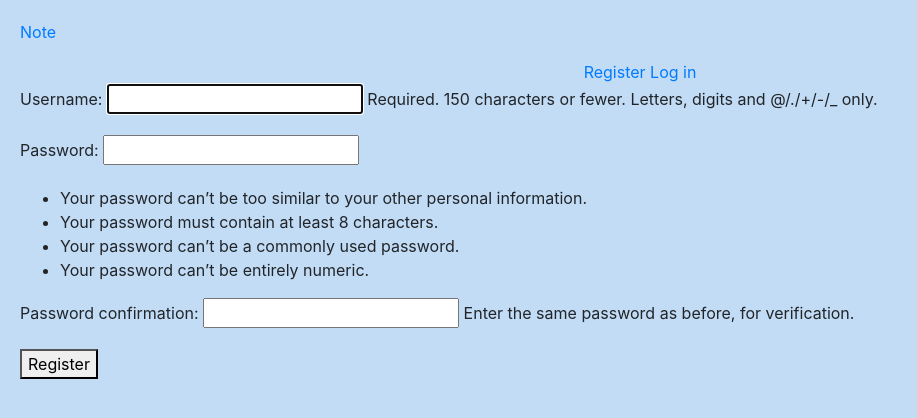
After one commit to Greennsikak/Django-Note-App, a Django app: page /users/register/ in a window 1280 px wide. The commit adds this page. Shown: the top 418 px of the page, without its empty margins (0-917 px from the left). Run offline with Django 3.2, Linux system fonts and the light colour scheme; some libraries are stand-ins or nearby versions.

Commit message:
Login & Registration Page Added

```diff
--- a/note/models.py
+++ b/note/models.py
@@ -1,10 +1,11 @@
 from django.db import models
-
+from django.contrib.auth.models import User
 # Create your models here.
 
 class Topic(models.Model):
     topic = models.CharField(max_length=200, unique=True)
     date_added = models.DateTimeField(auto_now_add=True)
+    owner = models.ForeignKey(User, on_delete=models.CASCADE)
 
     def __str__(self):
         """Return a string representation of the model"""
--- a/note/templates/Note/base.html
+++ b/note/templates/Note/base.html
@@ -12,19 +12,25 @@
             background-color: rgb(194, 220, 245);
             margin: 20px;
         }
+        .welcomeMessage {
+            text-align: center;
+        }
     </style>
 </head>
 <body>
     <p>
         <a href="{% url 'Note:topic' %}">Note</a>
-        {% if user.is_authenticated %}
-            Hello, {{ user.username }}
-            <a href="{% url 'users:logout' %}">Log out</a>
-        {% else %}
-            <a href="{% url 'users:login' %}">Log in</a>
-        {% endif %}
     </p>
 
+    <div class="welcomeMessage">
+        {% if user.is_authenticated %}
+        <h4>Hello {{ user.username }}</h4>
+            <a onclick="return confirm('Are you sure you want to log out?')" href="{% url 'users:logout' %}">Log out</a>
+    {% else %}
+        <a href="{% url 'users:register' %}">Register</a>
+        <a href="{% url 'users:login' %}">Log in</a>
+    {% endif %}
+    </div>
 
     {% block content %}{% endblock %}
     {% block topics %}{% endblock %}
--- a/note_app/settings.py
+++ b/note_app/settings.py
@@ -24,7 +24,7 @@ BASE_DIR = os.path.dirname(os.path.dirname(os.path.abspath(__file__)))
 SECRET_KEY = 'uqpn(rz1l71@1r9798$!++_ihca)zxqxanm7$5oagzo2f9r%=2'
 
 # SECURITY WARNING: don't run with debug turned on in production!
-DEBUG = False
+DEBUG = True
 
 ALLOWED_HOSTS = []
 
@@ -121,6 +121,7 @@ USE_TZ = True
 # https://docs.djangoproject.com/en/3.0/howto/static-files/
 
 STATIC_URL = '/static/'
+LOGIN_URL = 'users:login'
 
 # Heroku settings.
 import django_heroku
--- a/note_app/urls.py
+++ b/note_app/urls.py
@@ -18,6 +18,7 @@ from django.urls import path, include
 
 urlpatterns = [
     path('admin/', admin.site.urls),
+    path('users/', include('users.urls')),
     path('', include('note.urls')),
-    path('users/', include('users.urls'))
+
 ]
--- /dev/null
+++ b/users/templates/registration/register.html
@@ -0,0 +1,14 @@
+{% extends 'Note/base.html' %}
+
+{% block content %}
+
+    <form action="{% url 'users:register' %}" method="post">
+        {% csrf_token %}
+        {{ form.as_p }}
+
+        <button type="submit">Register</button>
+        <input type="hidden" name="next" value="{% url 'Note:topic' %}">
+
+    </form>
+
+{% endblock %}
--- a/users/urls.py
+++ b/users/urls.py
@@ -1,8 +1,11 @@
 from django.urls import path, include
+
+from . import views
 
 app_name = 'users'
 
 urlpatterns = [
     path('', include('django.contrib.auth.urls')),
+    path('register/', views.register, name='register')
 
 ]
--- a/users/views.py
+++ b/users/views.py
@@ -1,3 +1,18 @@
-from django.shortcuts import render
+from django.shortcuts import render, redirect
+from django.contrib.auth import login
+from django.contrib.auth.forms import UserCreationForm
 
 # Create your views here.
+
+def register(request):
+    if request.method != 'POST':
+        form = UserCreationForm()
+    else:
+        form = UserCreationForm(data=request.POST)
+        if form.is_valid():
+            new_user = form.save()
+            login(request, new_user)
+            return redirect('Note:topic')
+
+    context = {'form': form}
+    return render(request, 'registration/register.html', context)
```
Also changed, not shown: note/views.py (+8 -4 lines), users/templates/registration/logged_out.html (+5 -3 lines), users/templates/registration/login.html (+5 -3 lines), note/migrations/0002_topic_onwer.py (added), note/migrations/0003_auto_20200701_2010.py (added).
